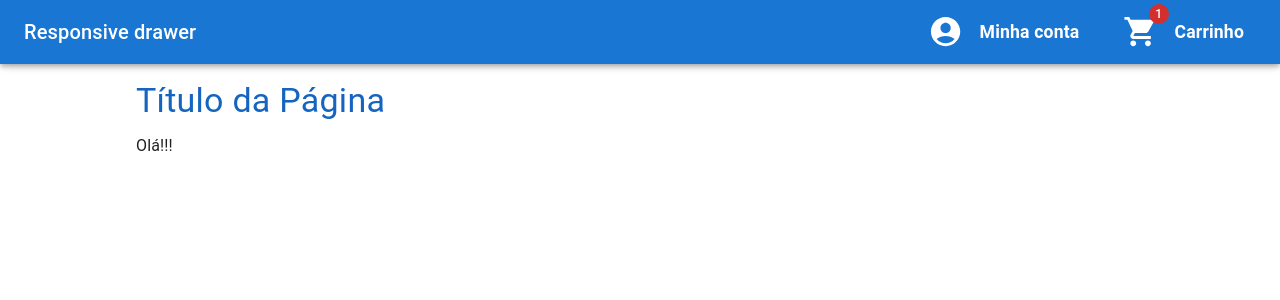
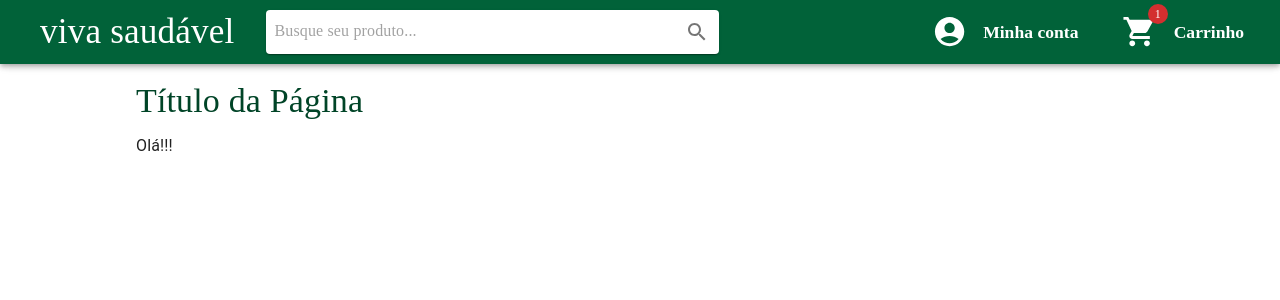
Before and after one commit to juniorbocelli/viva_saudavel, a React (Create React App) app: page / in a window 1280 px wide. Shown: the top 300 px of the page. Built offline with nearby package versions, Linux system fonts and the light colour scheme.

Commit message:
Alter css and add desktop search input.

```diff
--- a/package.json
+++ b/package.json
@@ -5,7 +5,7 @@
   "dependencies": {
     "@emotion/react": "^11.7.0",
     "@emotion/styled": "^11.6.0",
-    "@fontsource/roboto": "^4.5.1",
+    "@fontsource/raleway": "^4.5.3",
     "@mui/icons-material": "^5.2.0",
     "@mui/material": "^5.2.2",
     "@testing-library/jest-dom": "^5.11.4",
@@ -16,6 +16,7 @@
     "@types/react": "^17.0.0",
     "@types/react-dom": "^17.0.0",
     "axios": "^0.24.0",
+    "prop-types": "^15.5.7",
     "react": "^17.0.2",
     "react-dom": "^17.0.2",
     "react-hook-form": "^7.20.5",
@@ -23,8 +24,7 @@
     "react-scripts": "4.0.3",
     "react-text-mask": "^5.4.3",
     "typescript": "^4.1.2",
-    "web-vitals": "^1.0.1",
-    "prop-types": "^15.5.7"
+    "web-vitals": "^1.0.1"
   },
   "scripts": {
     "start": "react-scripts start",
--- a/src/features/navigation/Navigation/components/Navbar/index.tsx
+++ b/src/features/navigation/Navigation/components/Navbar/index.tsx
@@ -8,6 +8,8 @@ import {
   Badge,
   MenuItem,
   Menu,
+  Paper,
+  InputBase,
 
   useTheme,
 } from '@mui/material';
@@ -16,6 +18,7 @@ import AccountCircle from '@mui/icons-material/AccountCircle';
 import ShoppingCartIcon from '@mui/icons-material/ShoppingCart';
 import NotificationsIcon from '@mui/icons-material/Notifications';
 import MoreIcon from '@mui/icons-material/MoreVert';
+import SearchIcon from '@mui/icons-material/Search';
 
 import { IUseStates } from '../../states';
 
@@ -162,9 +165,24 @@ export default function Navbar(states: IUseStates) {
           </IconButton>
 
           {/* Logo */}
-          <Typography variant="h6" noWrap component="div">
-            Responsive drawer
+          <Typography sx={{ fontSize: { md: '2.2rem' }, ml: { md: theme.spacing(2) } }} variant="h6" noWrap component="div">
+            viva saudável
           </Typography>
+
+          <Paper
+            component="form"
+            sx={{ display: { xs: 'none', md: 'flex' }, alignItems: 'center', flexGrow: 1, ml: theme.spacing(4) }}
+          >
+            <InputBase
+              sx={{ ml: 1, flexGrow: 1, }}
+              placeholder="Busque seu produto..."
+              inputProps={{ 'aria-label': 'campo de busca principal' }}
+              size="small"
+            />
+            <IconButton type="submit" sx={{ p: '10px' }} aria-label="search">
+              <SearchIcon />
+            </IconButton>
+          </Paper>
 
           <Box sx={{ flexGrow: 1 }} />
 
--- a/src/features/navigation/Navigation/index.tsx
+++ b/src/features/navigation/Navigation/index.tsx
@@ -19,6 +19,7 @@ const Navigation: React.FC<INavigationProps> = ({ children }) => {
   return (
     <Box sx={{ display: 'flex' }}>
       <Navbar {...states} />
+
       <Sidebar states={states} />
       <Cart {...states} />
 
--- a/src/index.css
+++ b/src/index.css
@@ -1,5 +1,5 @@
 body {
-  font-family: "Roboto", sans-serif;
+  font-family: "Raleway";
   -webkit-font-smoothing: antialiased;
   font-weight: 400;
   line-height: 1.42857;
--- a/src/ui/theme/defaultTheme.ts
+++ b/src/ui/theme/defaultTheme.ts
@@ -1,5 +1,22 @@
 import { createTheme } from '@mui/material/styles';
 
-const defaultThemme = createTheme();
+const defaultThemme = createTheme({
+  palette: {
+    primary: {
+      main: '#016239',
+    },
+    secondary: {
+      main: '#eb6e00',
+    },
+    info: {
+      main: '#8dd40e',
+    },
+  },
+  typography: {
+    fontFamily: [
+      'Raleway',
+    ].join(','),
+  },
+});
 
 export default defaultThemme;
```
Also changed, not shown: 1 other file (tests, documents, lock files or other folders).
